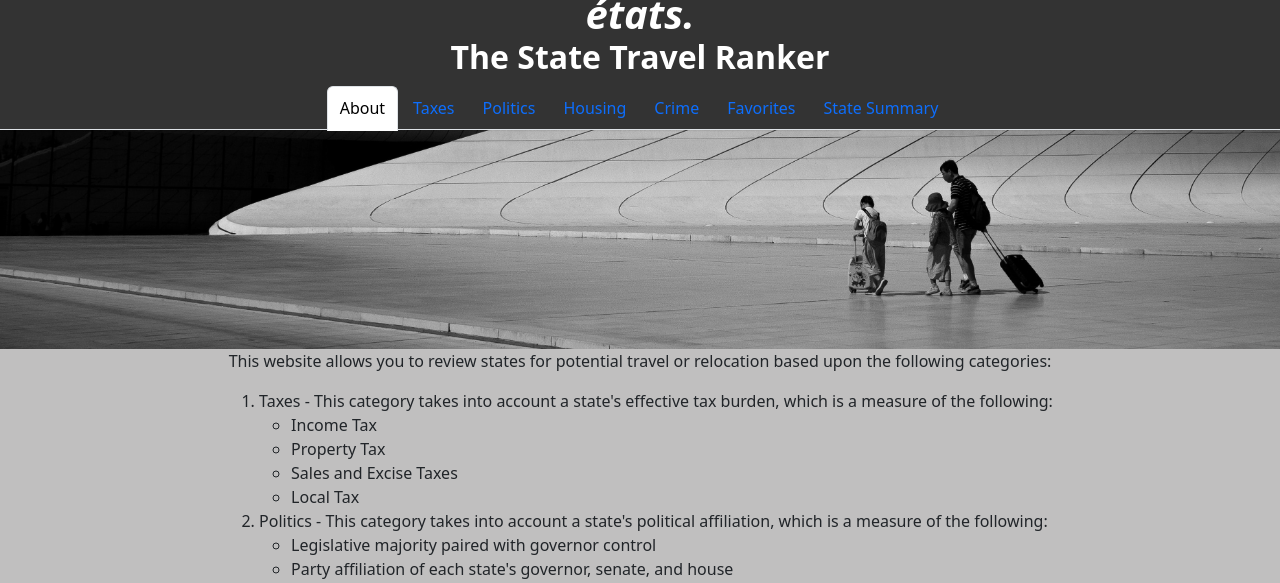
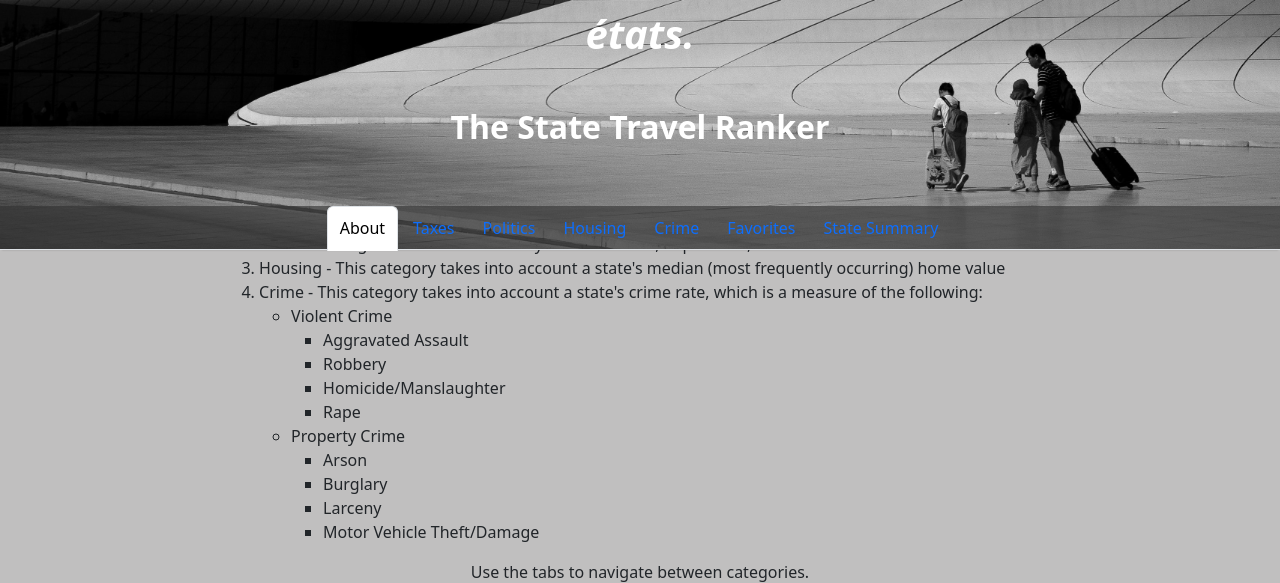
Before and after one commit to josh-on-github/etats, a Django app: page /etats/ in a window 1280 px wide. Shown: the top 583 px of the page. Run offline with Django 4.2, Linux system fonts and the light colour scheme; data comes from the database, SQL or seed files in the repository; data that the repository does not hold is empty; some libraries are stand-ins or nearby versions.

Commit message:
justifying content in the header

```diff
--- a/capstone/etats/static/etats/styles.css
+++ b/capstone/etats/static/etats/styles.css
@@ -9,12 +9,13 @@
 .header {
     display: flex;
     flex-direction: column;
-    justify-content: center;
+    justify-content: space-between;
     align-items: center;
-    height: 120px;
+    height: 250px;
     width: 100%;
     padding-top: 10px;
-    padding-bottom: 10px;
+    background-image: url('gray-fam-leaving.jpg');
+    background-size: cover;
     background-color: #333;
     position: fixed;
     top: 0;
@@ -32,11 +33,6 @@
     margin: 0;
 }
 
-img {
-    width: 100%;
-    margin-top: 120px;
-}
-
 .nav-tabs {
     margin-top: 10px;
     padding-left: 0;
@@ -45,7 +41,7 @@
     align-items: center;
     justify-content: center;
     width: 100%;
-    background-color: #333;
+    background-color: #333333a1;
     box-shadow: 0 2px 2px -2px rgba(0, 0, 0, 0.2);
 }
 
@@ -75,6 +71,6 @@
 .nav-tabs > .active > a:hover,
 .nav-tabs > .active > a:focus {
     color: #555555;
-    /* border: none; */
-    border: 1px solid #ddd;
+    border: none;
+    /* border: 1px solid #ddd; */
 }
--- a/capstone/etats/templates/etats/index.html
+++ b/capstone/etats/templates/etats/index.html
@@ -49,7 +49,7 @@
     </ul>
   </div>
 
-  <img style="width: 100%;" src="{% static 'etats/gray-fam-leaving.jpg' %}" alt="Father travelling with kids">
+  <!-- <img style="width: 100%;" src="{% static 'etats/gray-fam-leaving.jpg' %}" alt="Father travelling with kids"> -->
 
     {% block instructions %}
     <p>This website allows you to review states for potential travel or relocation based upon the following categories:</p>
```
